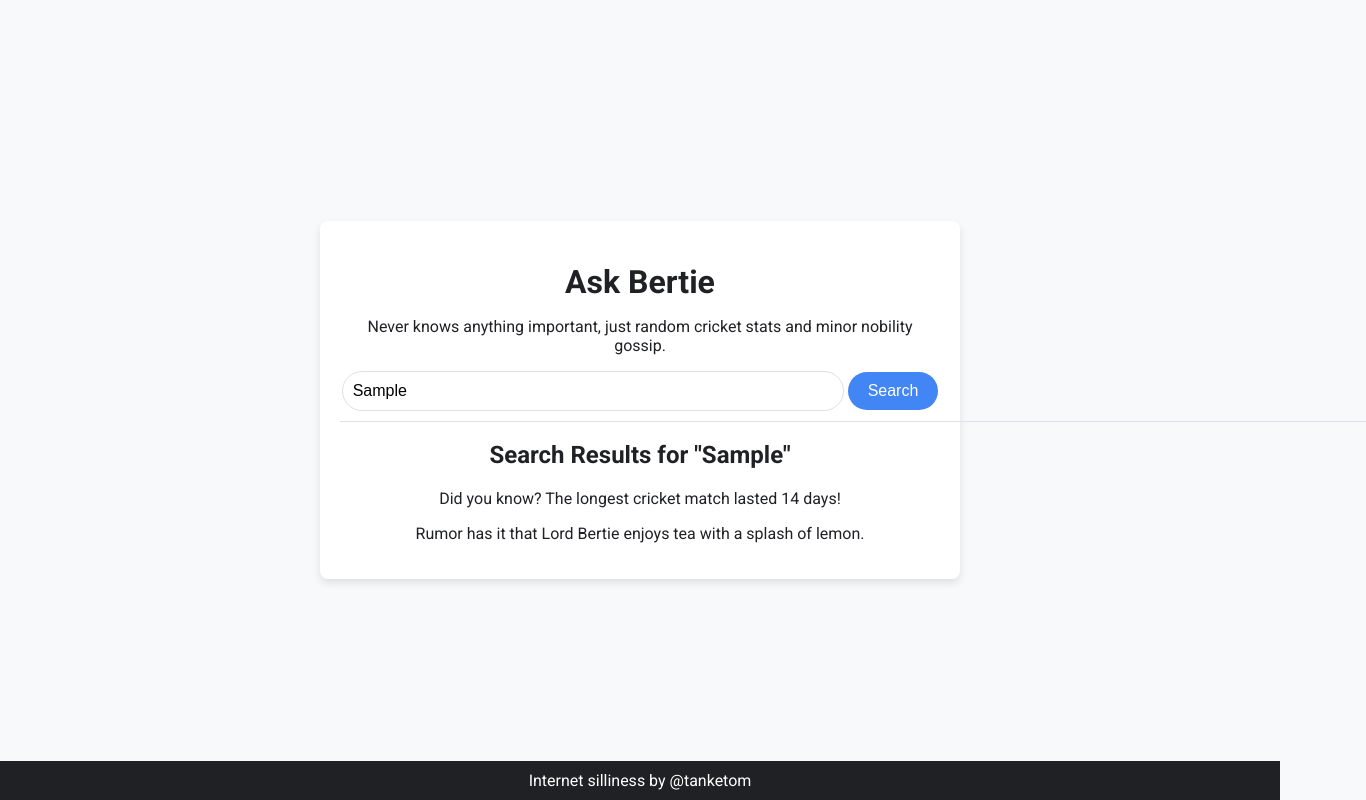
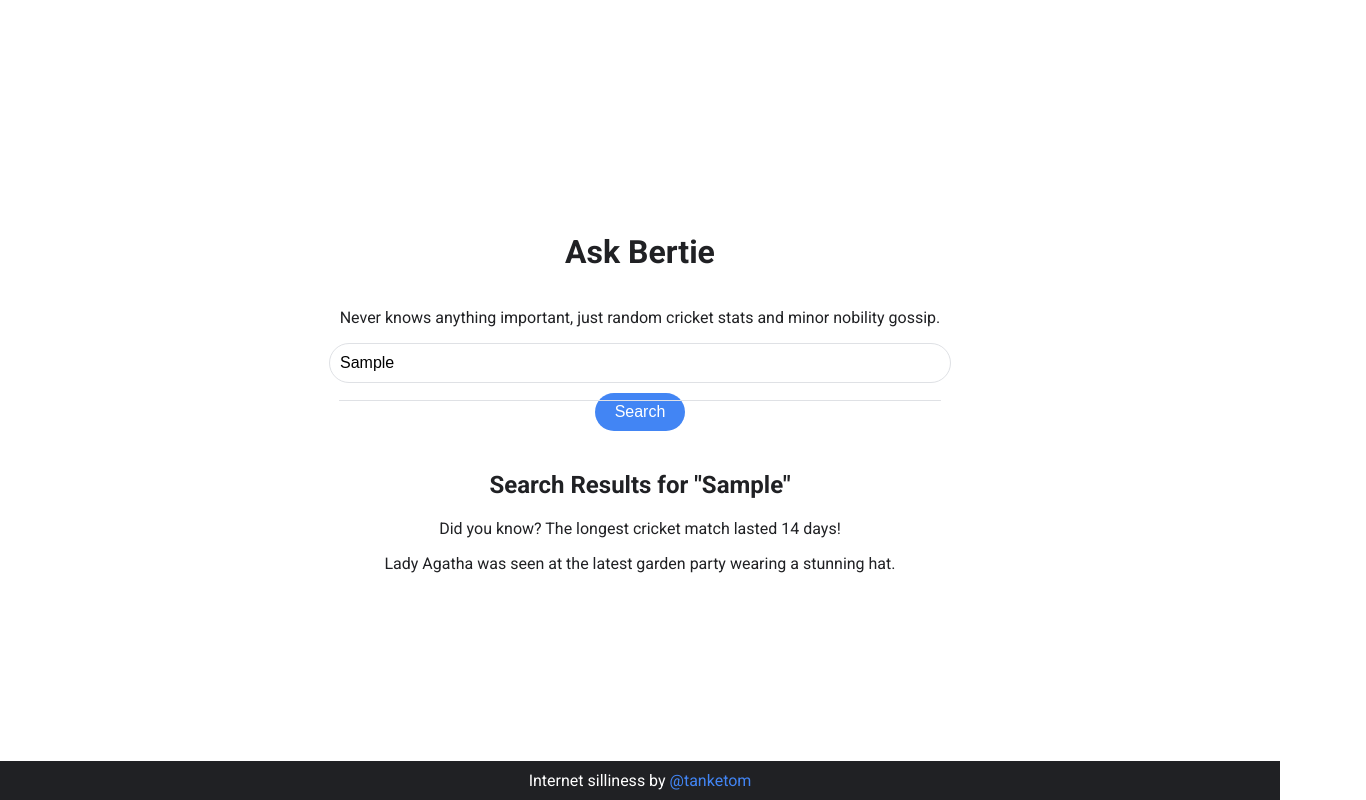
Before and after one commit to tanketom/askbertie, a plain HTML site: page index.html in a window 1280 px wide. Both pictures are taken after typing "Sample" into the empty fields and a click on the button "Search". Shown: the whole page, 1366 px wide, since content can reach past the window. Drawn offline with Linux system fonts and the light colour scheme.

Commit message:
functions

```diff
--- a/index.html
+++ b/index.html
@@ -8,15 +8,13 @@
     <link href="https://fonts.googleapis.com/css2?family=Roboto:wght@400;700&display=swap" rel="stylesheet">
 </head>
 <body>
-    <div class="container">
     <h1>Ask Bertie</h1>
     <p>Never knows anything important, just random cricket stats and minor nobility gossip.</p>
     <input type="text" class="search-box" id="searchInput" placeholder="Ask Bertie anything..." oninput="showSuggestions()">
     <div class="autocomplete-suggestions" id="autocompleteSuggestions"></div>
     <button class="search-button" onclick="showResults()">Search</button>
     <div class="results" id="results"></div>
-    </div>
-    <footer>Internet silliness by @tanketom</footer>
+    <footer>Internet silliness by <a href="https://tutoteket.no/@tanketom" target="_blank">@tanketom</a></footer>
     <script src="script.js"></script>
 </body>
 </html>
--- a/script.js
+++ b/script.js
@@ -1,14 +1,18 @@
 const suggestions = [
     "What is the longest cricket match?",
+    "What are some fun cricket facts?",
+    "What is the highest individual score in Test match?",
     "Tell me about Lord Bertie",
-    "Fun cricket facts",
     "Gossip about minor nobility",
     "Who is Lady Agatha?",
     "Cricket ball speed",
-    "Highest individual score in Test match",
     "Lord Bertie's favorite tea",
     "Lady Agatha's latest hat",
-    "Sir Reginald's cat"
+    "Sir Reginald's cat",
+    "What is the speed of a cricket ball?",
+    "What is the shortest cricket match?",
+    "What are the rules of cricket?",
+    "What is the history of cricket?"
 ];
 
 function showSuggestions() {
@@ -38,12 +42,18 @@ function showResults() {
     const randomCricketStats = [
         "Did you know? The longest cricket match lasted 14 days!",
         "Fun fact: A cricket ball can reach speeds of over 90 mph.",
-        "Random stat: The highest individual score in a Test match is 400 not out."
+        "Random stat: The highest individual score in a Test match is 400 not out.",
+        "The shortest cricket match lasted just 10 minutes!",
+        "Cricket was first played in the 16th century.",
+        "The first international cricket match was played between the USA and Canada in 1844."
     ];
     const minorNobilityGossip = [
         "Rumor has it that Lord Bertie enjoys tea with a splash of lemon.",
         "Lady Agatha was seen at the latest garden party wearing a stunning hat.",
-        "Did you hear? Sir Reginald's cat won a local pet show!"
+        "Did you hear? Sir Reginald's cat won a local pet show!",
+        "Lord Bertie was spotted at the opera last night.",
+        "Lady Agatha is rumored to be writing a novel.",
+        "Sir Reginald's estate is said to have the best rose garden in the county."
     ];
 
     // Randomly select a cricket stat and a piece of gossip
--- a/styles.css
+++ b/styles.css
@@ -1,6 +1,6 @@
 body {
     font-family: 'Roboto', sans-serif;
-    background-color: #f8f9fa;
+    background-color: #ffffff;
     color: #202124;
     text-align: center;
     margin: 0;
@@ -12,22 +12,9 @@ body {
     align-items: center;
 }
 
-.container {
-    background: #fff;
-    padding: 20px;
-    border-radius: 8px;
-    box-shadow: 0 4px 8px rgba(0, 0, 0, 0.1);
+.search-box {
     width: 80%;
     max-width: 600px;
-}
-
-h1 {
-    font-size: 2em;
-    margin-bottom: 10px;
-}
-
-.search-box {
-    width: 80%;
     padding: 10px;
     font-size: 16px;
     border: 1px solid #dfe1e5;
@@ -37,6 +24,7 @@ h1 {
 
 .autocomplete-suggestions {
     width: 80%;
+    max-width: 600px;
     margin: 0 auto;
     text-align: left;
     border: 1px solid #dfe1e5;
@@ -85,3 +73,8 @@ footer {
     padding: 10px 0;
     text-align: center;
 }
+
+footer a {
+    color: #4285f4;
+    text-decoration: none;
+}
```
Lines whose indentation alone changed are shown as unchanged.
